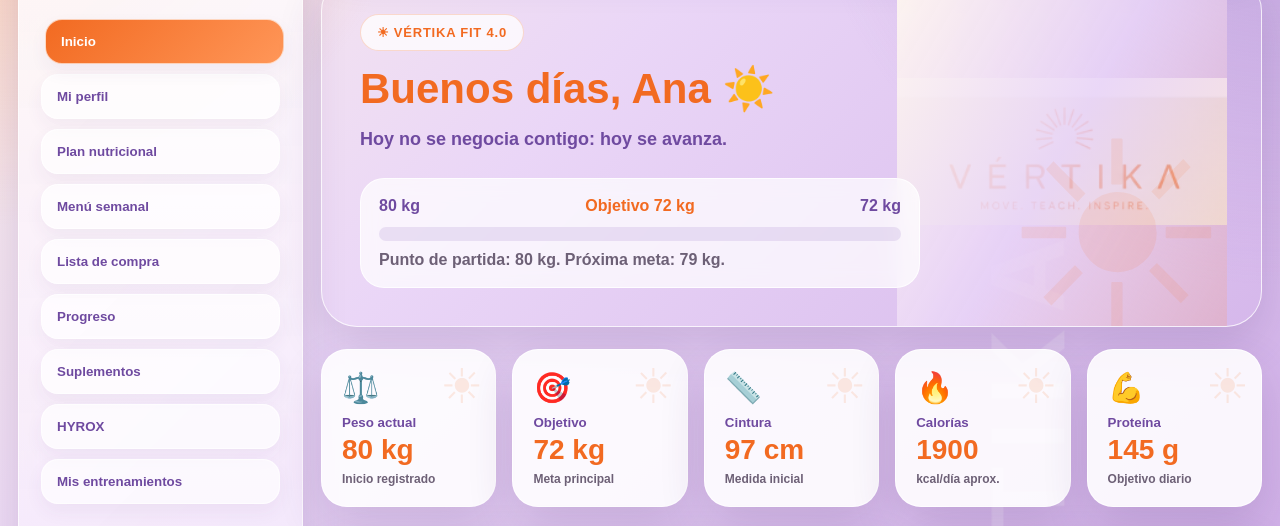
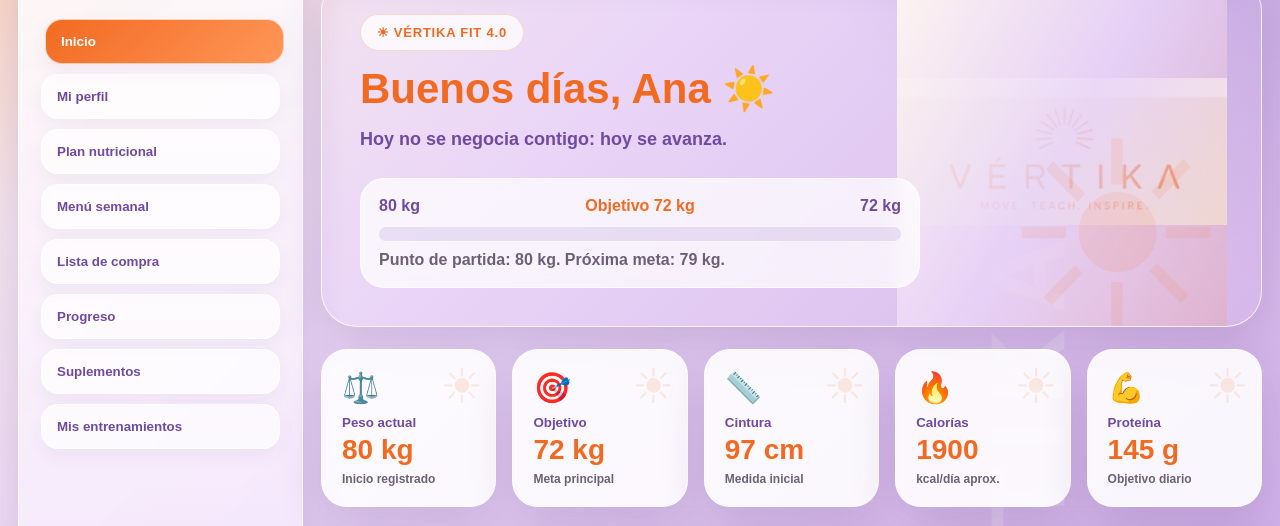
Before and after one commit to anabchic87-blip/vertika-fit-app, a plain HTML site: page index.html in a window 1280 px wide. Shown: the part 197-723 px from the top of the page. Drawn offline with Linux system fonts and the light colour scheme.

Commit message:
Update index.html

```diff
--- a/index.html
+++ b/index.html
@@ -41,7 +41,6 @@
       <button onclick="mostrarSeccion('compra', this)">Lista de compra</button>
       <button onclick="mostrarSeccion('progreso', this)">Progreso</button>
       <button onclick="mostrarSeccion('suplementos', this)">Suplementos</button>
-      <button onclick="mostrarSeccion('hyrox', this)">HYROX</button>
       <button onclick="mostrarSeccion('entrenamientos', this)">Mis entrenamientos</button>
     </nav>
   </aside>
```
